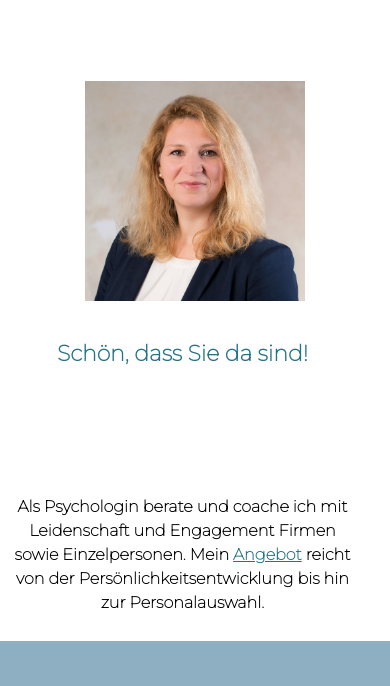
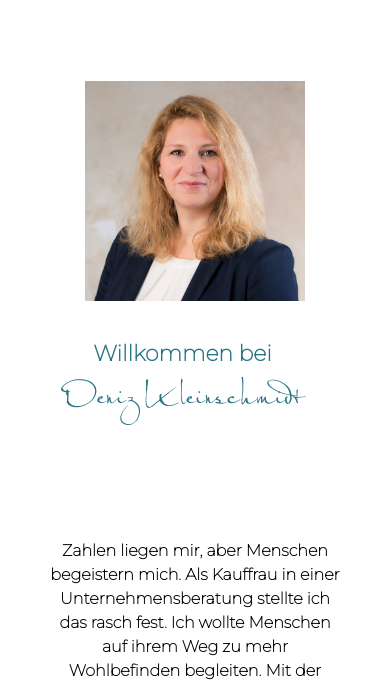
Before and after one commit to katrin-fe/deniz-kleinschmidt, a plain HTML site: page uebermich.html in a window 390 px wide. Shown: the part 64-750 px from the top of the page. Drawn offline with nearby package versions, Linux system fonts and the light colour scheme; a web font is replaced by a local one.

Commit message:
Grösse P small devices

```diff
--- a/src/style.css
+++ b/src/style.css
@@ -80,6 +80,11 @@ h2 {
   text-align: center;
   font-family: Petra Script;
   padding-bottom: 0px;
+}
+
+.h2-uebermich {
+  color: var(--primary-color);
+  text-align: center;
 }
 
 .h2-left {
@@ -374,7 +379,7 @@ div.gallery-wrapper {
     }
 
     h2 {
-      font-size: 40px;
+      font-size: 35px;
       padding-bottom: 0px;
     }
 
@@ -387,7 +392,6 @@ div.gallery-wrapper {
 
     .btn.btn-light {
       margin: 0 auto;
-      font-size: 14px;
     }
 
     div.card-body {
@@ -401,9 +405,6 @@ div.gallery-wrapper {
       padding: 0;
     }
 
-    p, p.footer-text, a {
-      font-size: 16px;
-    }
 
     img.angebots-illustration {
       width: 200px;
--- a/uebermich.html
+++ b/uebermich.html
@@ -62,21 +62,37 @@
               </div>
             <div class="col-md-6">
                 <div>
-                <h1 class="column-text-left pb-0 mb-0">Schön, dass Sie da sind!</h1></br>
-                <h2>Was kann ich für Sie tun?</h2>
+                <h1 class="column-text-left pb-0 mb-0">Willkommen bei</h1></br>
+                <h2 class="h2-uebermich">Deniz Kleinschmidt</h2>
                  </div>
                 <div class="column-text-left">
                 <p>
-                Als Psychologin berate und coache ich mit Leidenschaft und Engagement
-                Firmen sowie Einzelpersonen. Mein <a href="/angebot.html">Angebot</a> reicht von der Persönlichkeitsentwicklung bis hin
-                zur Personalauswahl.
                 </p>
                 </div>
           </div>
         </div>
     </div>
 
-    <div class="background-farbig">
+
+        <div>
+            <p class="einführungstext mt-4 pt-5 ps-5 pe-5">
+                <strong>Zahlen liegen mir, aber Menschen begeistern mich.</strong> Als Kauffrau in einer
+                Unternehmensberatung stellte ich das rasch fest. Ich wollte Menschen auf ihrem
+                Weg zu mehr Wohlbefinden begleiten. Mit der Unternehmensgründung 2016 erfüllte ich mir
+                diesen Wunsch und fokussierte mich auf Coaching.
+                Zudem begleite ich Fach- und Führungskräfte bei der beruflichen Wiedereingliederung
+                und bin als Assessorin in der beruflichen Eignungsdiagnostik tätig.</br></br>
+                Privat geniesse ich die kleinen Freuden des Lebens: sei es eine Wanderung in der Natur,
+                ein gutes Essen mit Freuden oder Reisen mit meinem Mann und meinem Sohn quer durch Europa.
+                Ich bin in Hessen aufgewachsen und lebe seit 2007 in der schönen Schweiz.</br></br>
+                Mich leitet die Überzeugung, dass das Leben formbar ist. Ich freue mich darauf,
+                Ihre Möglichkeiten im Berufs- oder Privatleben mit Ihnen auszuloten und Schritt für Schritt
+                an Ihr Ziel zu gelangen. </br></br></br>
+            </p>
+        </div>
+
+
+        <div class="background-farbig">
             <div class="container">
 
                 <div class="row">
@@ -134,25 +150,6 @@
     </div>
 
 
-        <div>
-            <p class="einführungstext mt-4 pt-5 ps-5 pe-5">
-                <strong>Zahlen liegen mir, aber Menschen begeistern mich.</strong> Als Kauffrau in einer
-                Unternehmensberatung stellte ich das rasch fest. Ich wollte Menschen auf ihrem
-                Weg zu mehr Wohlbefinden begleiten. Mit der Unternehmensgründung 2016 erfüllte ich mir
-                diesen Wunsch und fokussierte mich auf Coaching.
-                Zudem begleite ich Fach- und Führungskräfte bei der beruflichen Wiedereingliederung
-                und bin als Assessorin in der beruflichen Eignungsdiagnostik tätig.</br></br>
-                Privat geniesse ich die kleinen Freuden des Lebens: sei es eine Wanderung in der Natur,
-                ein gutes Essen mit Freuden oder Reisen mit meinem Mann und meinem Sohn quer durch Europa.
-                Ich bin in Hessen aufgewachsen und lebe seit 2007 in der schönen Schweiz.</br></br>
-                Mich leitet die Überzeugung, dass das Leben formbar ist. Jeder Mensch hat Möglichkeiten,
-                das eigene Leben mehr an eigenen Bedürfnissen auszurichten. Ich freue mich darauf,
-                Ihre Möglichkeiten im Berufs- oder Privatleben mit Ihnen auszuloten und Schritt für Schritt
-                an Ihr Ziel zu gelangen. </br></br></br>
-            </p>
-        </div>
-
-
 <div class="background-farbig">
     <p>
         Ich schätze die Zusammenarbeit mit folgenden Partnern
```
Lines whose indentation alone changed are shown as unchanged.
